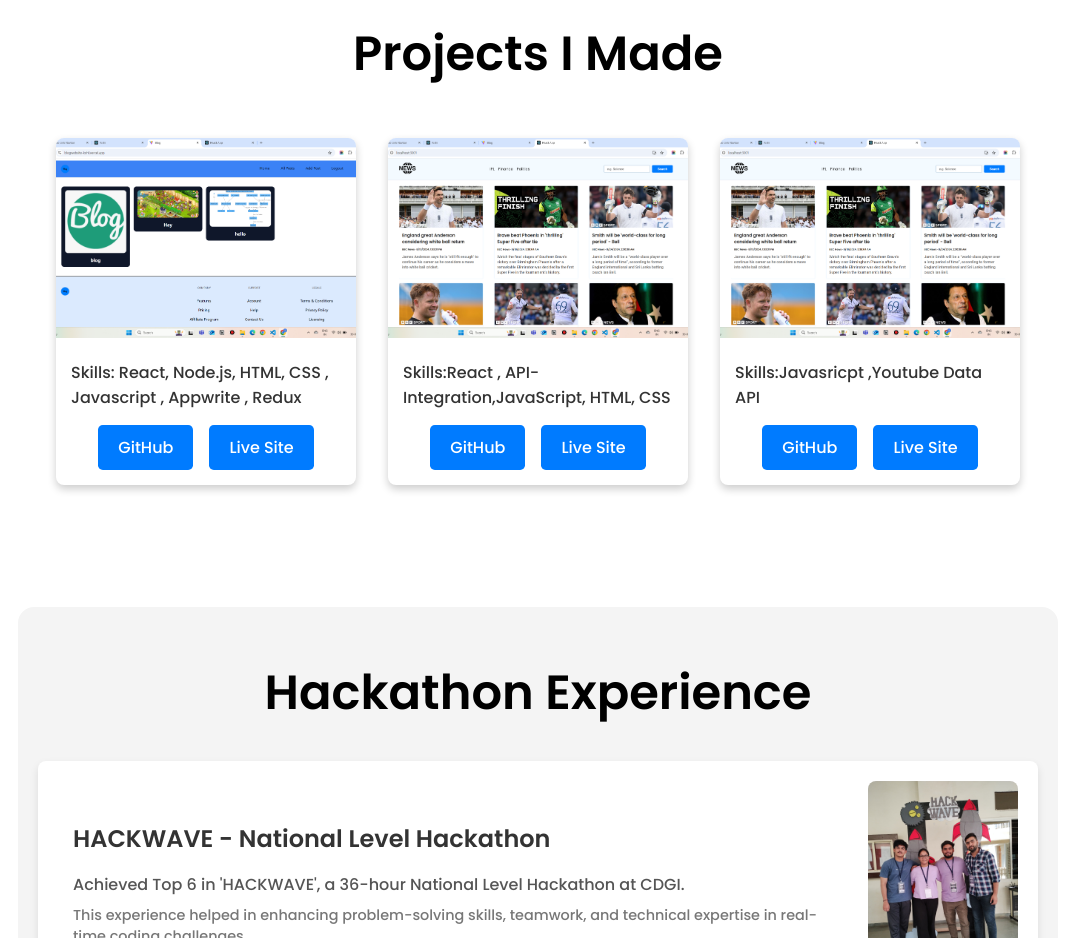
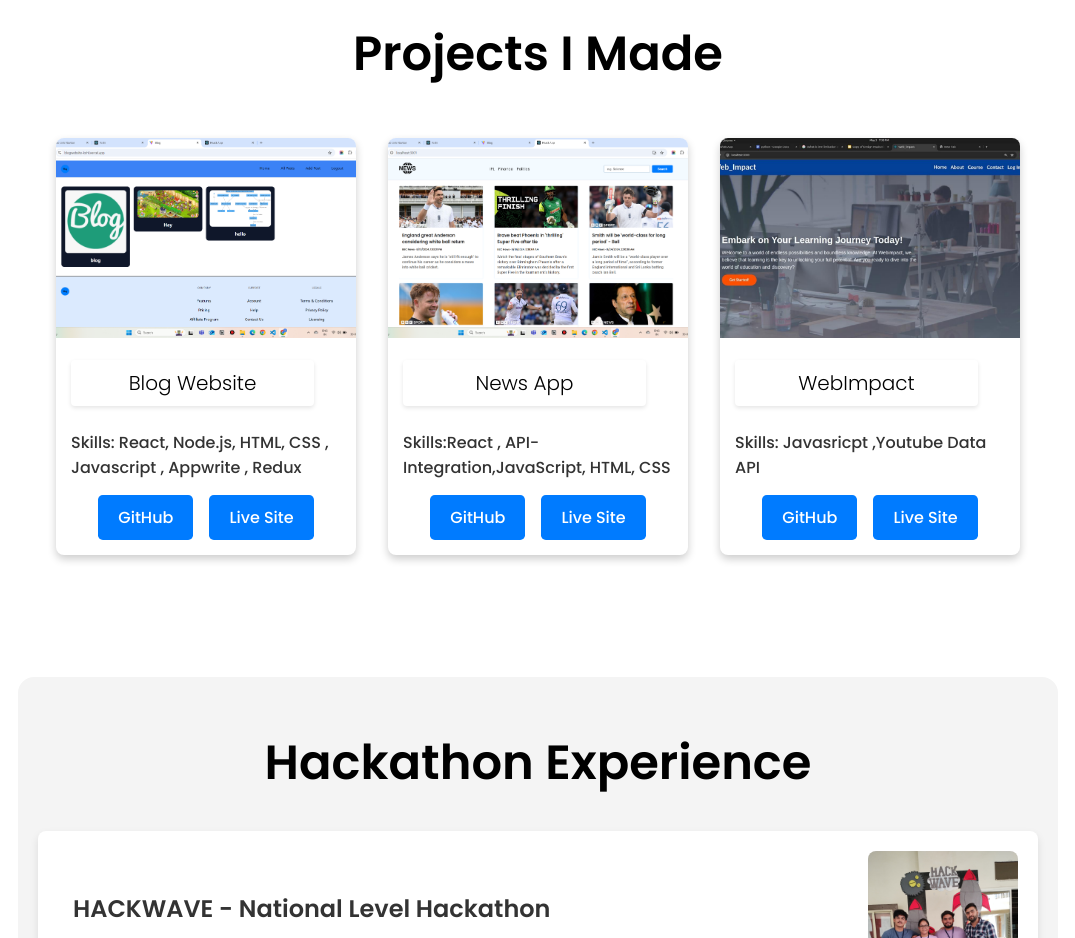
Before and after one commit to rishikeshpawar1312/portfolio, a React (Create React App) app: page / in a window 1280 px wide. Shown: the part 2080-3018 px from the top of the page, without its empty margins (102-1177 px from the left). Built offline with nearby package versions, Linux system fonts and the light colour scheme.

Commit message:
project changes

```diff
--- a/src/components/Projects/Projects.css
+++ b/src/components/Projects/Projects.css
@@ -82,6 +82,22 @@
   box-shadow: 0 8px 16px rgba(0, 0, 0, 0.3); /* Enhanced shadow on hover */
 }
 
+.cardtitle {
+  display: flex;
+  justify-content: center;
+  align-items: center;
+  color: black; /* White text for contrast */
+  padding: 0.5rem 0.5rem; /* Medium padding for a balanced size */
+  font-size: 1.25rem; /* Medium font size */
+  font-weight:  300; /* Medium font weight for a modern look */
+  text-align: center;
+  border-radius: 0.25rem; /* Slightly rounded corners */
+  box-shadow: 0 2px 4px rgba(0, 0, 0, 0.1); /* Subtle shadow for depth */
+  margin-bottom: 1.5rem; /* Space below the title */
+  width: 90%; /* Slightly narrower width for modern aesthetics */
+}
+
+
 /* Responsive Design */
 @media screen and (max-width: 768px) {
   .card {
--- a/src/components/Projects/Projects.js
+++ b/src/components/Projects/Projects.js
@@ -2,6 +2,8 @@ import React from 'react';
 import './Projects.css';
 import bloglogo from '../../assests/bloglogo.png';
 import newslogo from '../../assests/newslogo.png';
+import  web from '../../assests/web.png';
+
 
 function Projects() {
   return (
@@ -12,6 +14,7 @@ function Projects() {
           <div className="card">
             <img src={bloglogo} alt="Project 1" className="card-img" />
             <div className="card-content">
+            <div className="cardtitle">Blog Website</div>
               <div className="card-skills">Skills: React, Node.js, HTML, CSS , Javascript , Appwrite , Redux</div>
               <div className="card-buttons">
                 <a href="https://github.com/rishikeshpawar1312/blogwebsite" target="_blank" rel="noopener noreferrer" className="card-link">GitHub</a>
@@ -22,6 +25,7 @@ function Projects() {
           <div className="card">
             <img src={newslogo} alt="Project 2" className="card-img" />
             <div className="card-content">
+              <div className="cardtitle">News App</div>
               <div className="card-skills">Skills:React , API-Integration,JavaScript, HTML, CSS </div>
               <div className="card-buttons">
                 <a href="https://github.com/rishikeshpawar1312/Newsapp" target="_blank" rel="noopener noreferrer" className="card-link">GitHub</a>
@@ -30,9 +34,10 @@ function Projects() {
             </div>
           </div>
           <div className="card">
-            <img src={newslogo} alt="Project 3" className="card-img" />
+            <img src={web} alt="Project 3" className="card-img" />
             <div className="card-content">
-              <div className="card-skills">Skills:Javasricpt ,Youtube Data API </div>
+            <div className="cardtitle">WebImpact</div>
+              <div className="card-skills">Skills: Javasricpt ,Youtube Data API </div>
               <div className="card-buttons">
                 <a href="https://github.com/priyaup/smart-education-application" target="_blank" rel="noopener noreferrer" className="card-link">GitHub</a>
                 <a href="https://your-live-site.com" target="_blank" rel="noopener noreferrer" className="card-link">Live Site</a>
```
Also changed, not shown: src/assests/web.png (added).
